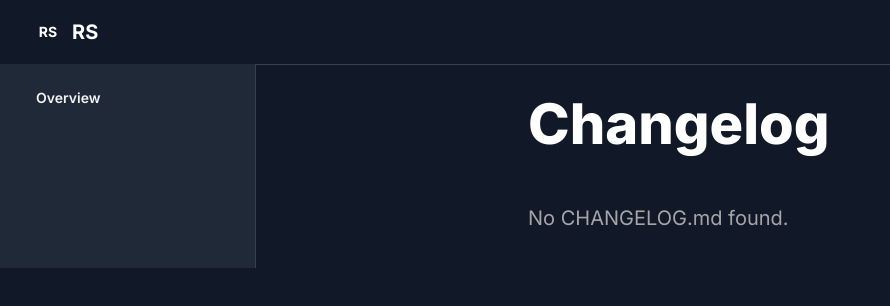
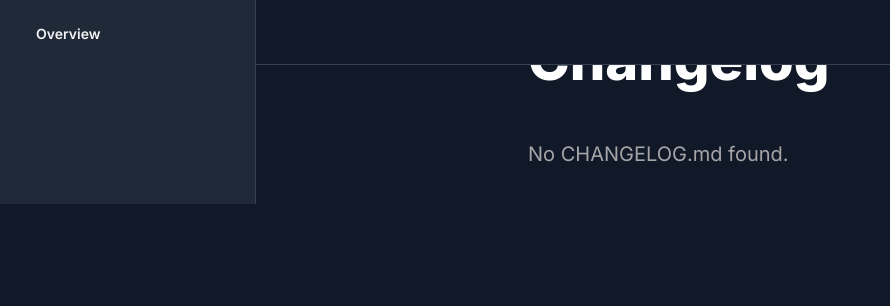
Before and after one commit to rafizbd912/my-cool-docs, a Next.js app: page / in a window 1280 px wide. Shown: the top 306 px of the page, without its empty margins (0-890 px from the left). Built offline with nearby package versions, Linux system fonts and the light colour scheme.

Commit message:
Update LayoutWrapper.tsx

```diff
--- a/app/components/LayoutWrapper.tsx
+++ b/app/components/LayoutWrapper.tsx
@@ -25,7 +25,7 @@ export default function LayoutWrapper({ children }: LayoutWrapperProps) {
       {/* Header */}
       <Header onToggleSidebar={toggleSidebar} />
 
-      <div className="flex pt-16"> {/* pt-16 to account for fixed header */}
+      <div className="flex pt-0"> {/* pt-16 to account for fixed header */}
         {/* Sidebar */}
         <Sidebar isOpen={isSidebarOpen} onClose={() => setIsSidebarOpen(false)} />
 
```
